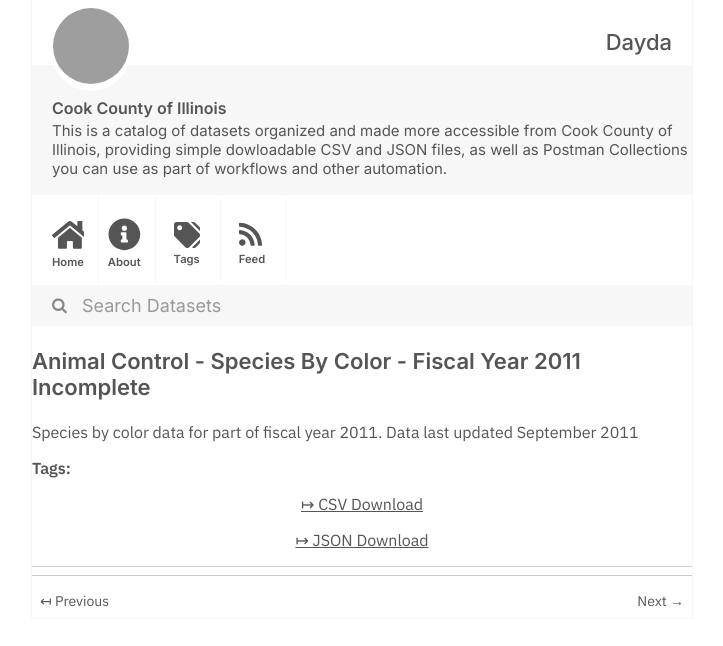
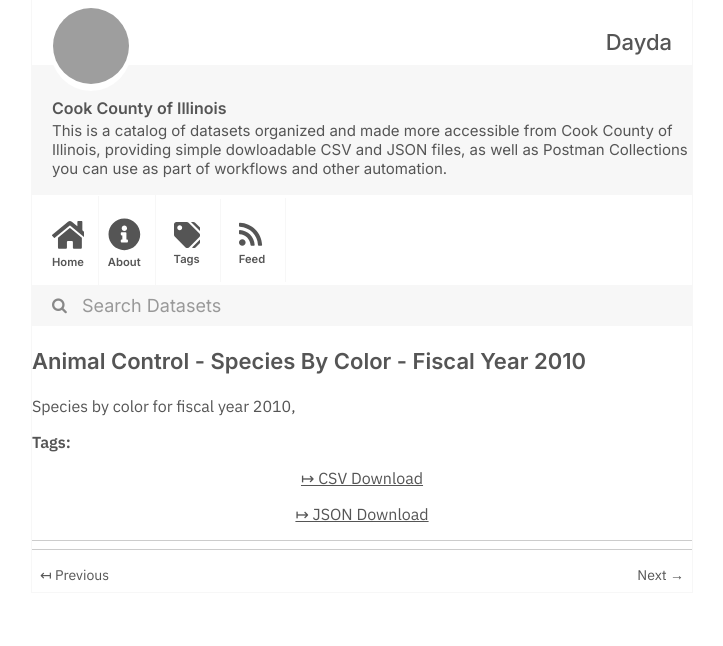
Before and after one commit to dayda-entities/cook-county-of-illinois, a Jekyll site: the page built from _posts/2020-11-10-animal-control-species-by-colo.md, in a window 1280 px wide, cut to the strip 0-646 px from the top of the page. Shown: the whole strip, without its empty margins (278-1001 px from the left). Built offline with Jekyll 4.4.1, drawn with Linux system fonts in a browser that asks for light colours; grey boxes are pictures that could not be loaded.

Commit message:
Publish Data

```diff
--- a/_posts/2020-11-10-animal-control-species-by-colo.md
+++ b/_posts/2020-11-10-animal-control-species-by-colo.md
@@ -1,17 +1,17 @@
 ---
-title: Animal Control - Species By Color - Fiscal Year 2011 Incomplete
-created: '2020-11-10T16:57:19.812804'
-modified: '2020-11-10T16:57:19.812811'
+title: Animal Control - Species By Color - Fiscal Year 2010
+created: '2020-11-10T16:57:56.139465'
+modified: '2020-11-10T16:57:56.139472'
 state: active
 type: dataset
 tags: []
 groups:
   - Local Government
 csv_url: >-
-  https://datacatalog.cookcountyil.gov/api/views/a6fm-ckdi/rows.csv?accessType=DOWNLOAD
+  https://datacatalog.cookcountyil.gov/api/views/www7-vy6v/rows.csv?accessType=DOWNLOAD
 json_url: >-
-  https://datacatalog.cookcountyil.gov/api/views/a6fm-ckdi/rows.json?accessType=DOWNLOAD
+  https://datacatalog.cookcountyil.gov/api/views/www7-vy6v/rows.json?accessType=DOWNLOAD
 layout: post
 
 ---
-Species by color data for part of fiscal year 2011. Data last updated September 2011
+Species by color for fiscal year 2010,
```
